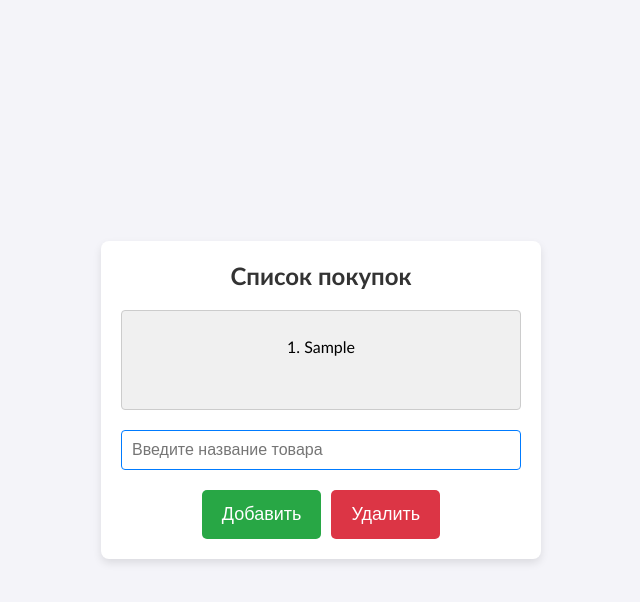
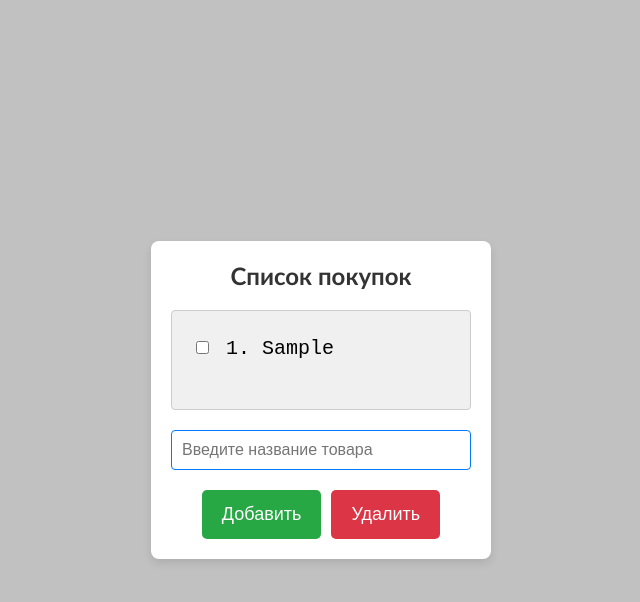
Before and after one commit to depauque/todo_1, a plain HTML site: page index.html in a window 1280 px wide. Both pictures are taken after typing "Sample" into the empty fields and a click on the button "Добавить". Shown: the whole page, without its empty margins (319-959 px from the left). Drawn offline with Linux system fonts and the light colour scheme.

Commit message:
Local storage, checkboxes, minor fixes

```diff
--- a/script.js
+++ b/script.js
@@ -3,8 +3,15 @@ const itemsList = document.querySelector(".container");
 const addBtn = document.getElementById("add");
 const removeBtn = document.getElementById("remove");
 
+window.onload = function () {
+  item.focus();
+  loadItems();
+};
+
 addBtn.addEventListener("click", addItem);
 removeBtn.addEventListener("click", removeItem);
+
+//event listeners
 
 item.addEventListener("keydown", function (event) {
   if (event.key === "Enter") {
@@ -13,13 +20,27 @@ item.addEventListener("keydown", function (event) {
   }
 });
 
+itemsList.addEventListener("change", (event) => {
+  if (event.target.classList.contains("toggle-checkbox")) {
+    const paragraph = event.target.parentElement;
+    paragraph.classList.toggle("completed-item");
+    saveItems();
+  }
+});
+
+//functions
+
 function addItem() {
   const value = item.value.trim();
   if (value) {
+    const itemCount = itemsList.querySelectorAll("p").length + 1;
     itemsList.insertAdjacentHTML(
       "beforeend",
-      `<p>${itemsList.querySelectorAll("p").length + 1}. ${value}</p>`
+      `<p>
+      <input type="checkbox" class="toggle-checkbox">
+      ${itemCount}. ${value}</p>`
     );
+    saveItems();
     item.value = "";
     item.focus();
   }
@@ -27,8 +48,28 @@ function addItem() {
 
 function removeItem() {
   itemsList.lastElementChild?.remove();
+  saveItems();
 }
 
-window.onload = function () {
-  item.focus();
-};
+function saveItems() {
+  const items = Array.from(itemsList.querySelectorAll("p")).map((p) => ({
+    text: p.textContent,
+    completed: p.classList.contains("completed-item"),
+  }));
+  localStorage.setItem("todoItems", JSON.stringify(items));
+}
+
+function loadItems() {
+  let arrItems = JSON.parse(localStorage.getItem("todoItems")) || [];
+  arrItems.forEach((item) => {
+    const newItem = `
+    <p class="${item.completed ? "completed-item" : ""}">
+    <input type = "checkbox" class="toggle-checkbox" ${
+      item.completed ? "checked" : ""
+    }>
+  ${item.text}
+    </p>
+    `;
+    itemsList.insertAdjacentHTML("beforeend", newItem);
+  });
+}
--- a/style.css
+++ b/style.css
@@ -1,4 +1,3 @@
-/* General Styles */
 body {
   font-family: "Gill Sans", Calibri, sans-serif;
   margin: 0;
@@ -7,11 +6,11 @@ body {
   justify-content: center;
   align-items: center;
   min-height: 100vh;
-  background-color: #f4f4f9;
+  background-color: #6b6b6b6a;
 }
 
 .main {
-  max-width: 400px; /* Increased max-width for better usability */
+  max-width: 300px;
   width: 100%;
   background: #fff;
   padding: 20px;
@@ -26,22 +25,28 @@ h1 {
   color: #333;
 }
 
-/* Container Styles */
 .container {
+  font-family: "Courier New", Courier, monospace;
+  font-size: 20px;
   background: #f0f0f0;
   width: 100%;
   min-height: 100px;
   margin-bottom: 20px;
   border: 1px solid #ccc;
   border-radius: 4px;
-  padding: 10px;
+  padding: 20px;
   overflow-y: auto;
-  box-sizing: border-box; /* Ensure padding and border are included in the width */
+  box-sizing: border-box;
+  line-height: 1.8;
+  text-align: left;
 }
 
-/* Input Styles */
+.container p {
+  margin: 0;
+}
+
 #item {
-  width: calc(100% - 22px); /* Full width minus padding and border */
+  width: calc(100% - 22px);
   padding: 10px;
   margin-bottom: 20px;
   border: 1px solid #ccc;
@@ -55,7 +60,6 @@ h1 {
   border-color: #007bff;
 }
 
-/* Button Styles */
 .buttons {
   display: flex;
   justify-content: center;
@@ -88,3 +92,12 @@ h1 {
 #remove:hover {
   background: #c82333;
 }
+
+.toggle-checkbox {
+  margin-right: 5px;
+}
+
+.completed-item {
+  text-decoration: line-through;
+  color: #888;
+}
```
